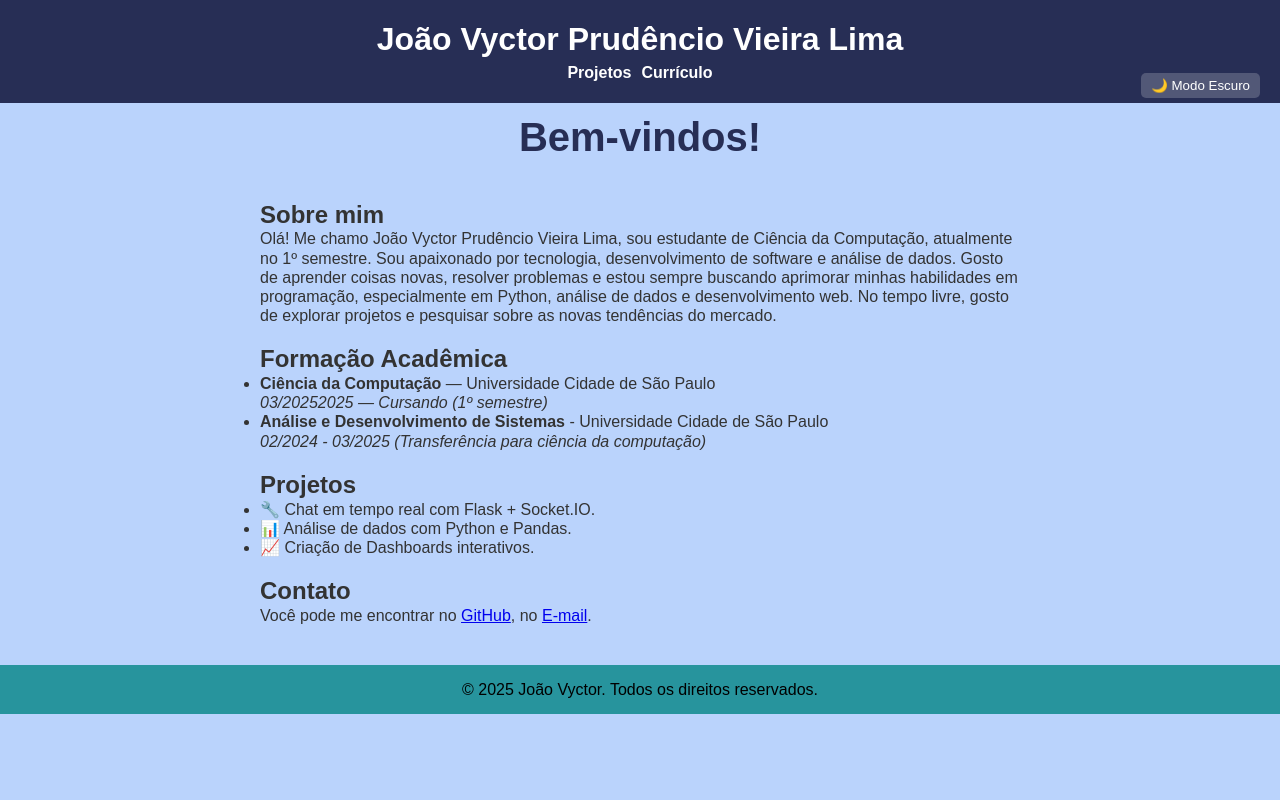
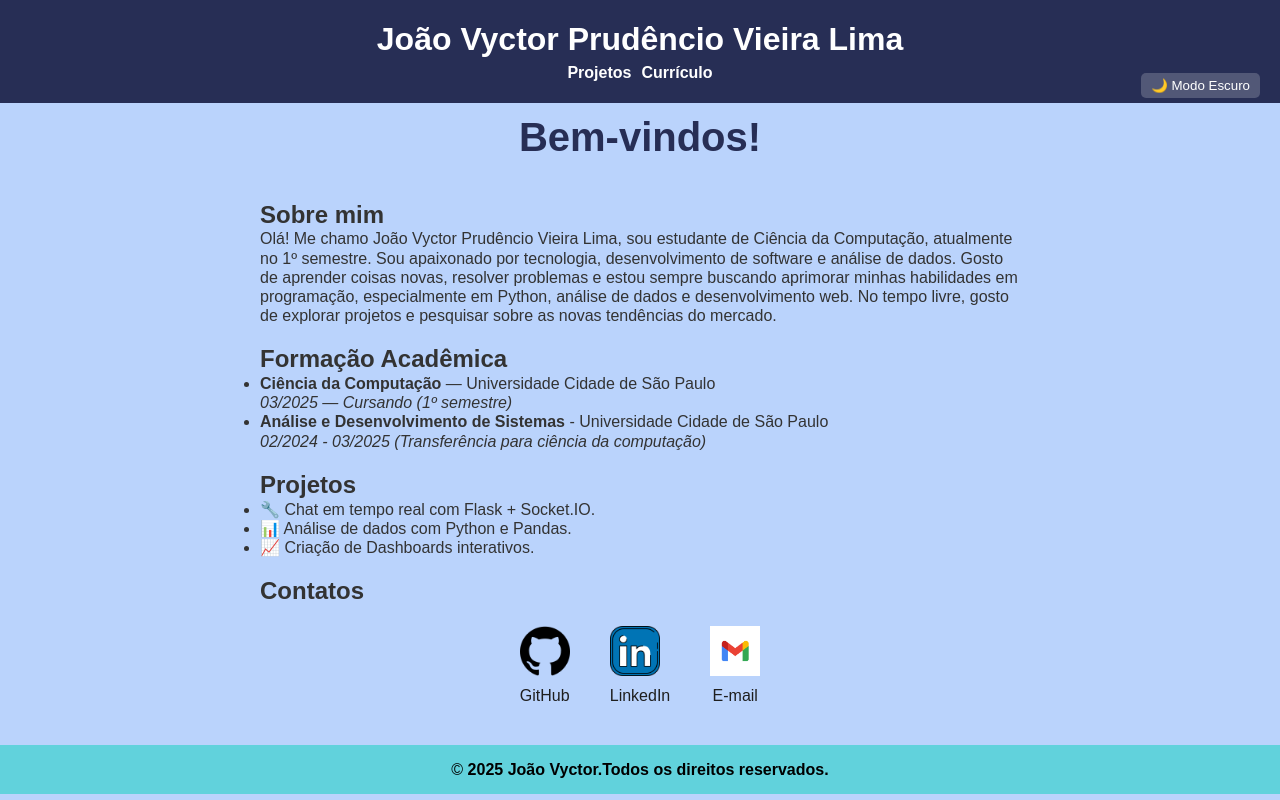
Before and after one commit to jprudencio1/Projeto-Pessoal, a plain HTML site: page index.html in a window 1280 px wide. Drawn offline with Linux system fonts and the light colour scheme.

Commit message:
Colocação de imagens clicáveis, ajuste de erros no código, colocação de negrito nos direitos reservados, edição de cores dos direitos, etc

```diff
--- a/index.html
+++ b/index.html
@@ -22,7 +22,7 @@
    <section>
     <h2 class="titulo-centralizado">Bem-vindos!</h2>
   </section>
-  <section id="sobre mim">
+  <section id="sobre-mim">
     <h2>Sobre mim</h2>
     <p>
     Olá! Me chamo João Vyctor Prudêncio Vieira Lima, sou estudante de Ciência da Computação, atualmente no 1º semestre.
@@ -38,7 +38,7 @@
     <ul>
       <li>
          <strong>Ciência da Computação</strong> — Universidade Cidade de São Paulo<br>
-      <em>03/20252025 — Cursando (1º semestre)</em>
+      <em>03/2025 — Cursando (1º semestre)</em>
       </li>
       <li>
         <strong>Análise e Desenvolvimento de Sistemas</strong> - Universidade Cidade de São Paulo<br>
@@ -57,12 +57,25 @@
   </section>
 
   <section id="contato">
-    <h2>Contato</h2>
-    <p>Você pode me encontrar no <a href="https://github.com/jprudencio1" target="_blank">GitHub</a>, no <a href="mailto:jprudenciovieiralima@gmail.com">E-mail</a>.</p>
+    <h2>Contatos</h2>
+  <div class="icones-contato">
+    <a href="https://github.com/jprudencio1"target="_blank">
+        <img src="imagens/logo-github.png" alt="GitHub">
+      <span>GitHub</span>
+    </a>
+    <a href="https://www.linkedin.com/in/jo%C3%A3o-vyctor-prud%C3%AAncio-vieira-lima-b9a2a8290/"target="_blank">
+      <img src="imagens/logo-linkedin.png" alt="LinkedIn">
+      <span>LinkedIn</span>
+    </a>
+    <a href="mailto:jprudenciovieiralima@gmail.com" target_blank>
+      <img src="imagens/logo-gmail.jpeg" alt="E-mail">
+      <span>E-mail</span>
+    </a>
+    </div>
   </section>
 
   <footer>
-    <p>&copy; 2025 João Vyctor. Todos os direitos reservados.</p>
+    <p>&copy; <strong>2025 João Vyctor.Todos os direitos reservados.</strong></p>
   </footer>
 
   <script src="script.js"></script>
--- a/script.js
+++ b/script.js
@@ -1,7 +1,6 @@
 const toggleButton = document.getElementById("toggle-theme");
 const body = document.body;
 
-// Se o modo escuro já estiver salvo no localStorage
 if (localStorage.getItem("theme") === "dark") {
   body.classList.add("dark-mode");
   toggleButton.textContent = "☀️ Modo Claro";
--- a/style.css
+++ b/style.css
@@ -91,7 +91,6 @@ nav button:hover {
   background-color: #ffffff55;
 }
 
-
 nav a {
   color: var(--header-text);
   text-decoration: none;
@@ -119,10 +118,58 @@ section {
   margin: 0 auto;
 }
 
+#contato img {
+  width: 50px;
+  height: auto;
+  display: block;
+  margin: 10px 0;
+}
+
 footer {
-  background-color: #27949d;
+  background-color: #61d2dc;
   color: black;
   text-align: center;
   padding: 15px 0;
   margin-top: 30px;
 }
+
+footer strong, footer b {
+  color: black;
+}
+
+body.dark-mode footer {
+  color: white;
+}
+
+body.dark-mode footer strong,
+body.dark-mode footer b {
+  color: white;
+}
+
+.icones-contato {
+  display: flex;
+  justify-content: center;
+  gap: 40px;
+  align-items: center;
+  flex-wrap: wrap;
+  margin-top: 10px;
+}
+
+.icones-contato a {
+  text-decoration: none;
+  color:#1e1e1e;
+  text-align: center;
+  transition: transform 0.3s, color 0.3s;
+}
+
+.icones-contato a:hover {
+  transform: scale(1.1);
+  color: #0077cc;
+}
+
+.icones-contato img {
+  width: 50px;
+  height: auto;
+  display: block;
+  margin: 0 auto 5px;
+}
```
Also changed, not shown: imagens/logo-github.png (added), imagens/logo-gmail.jpeg (added), imagens/logo-linkedin.png (added).
